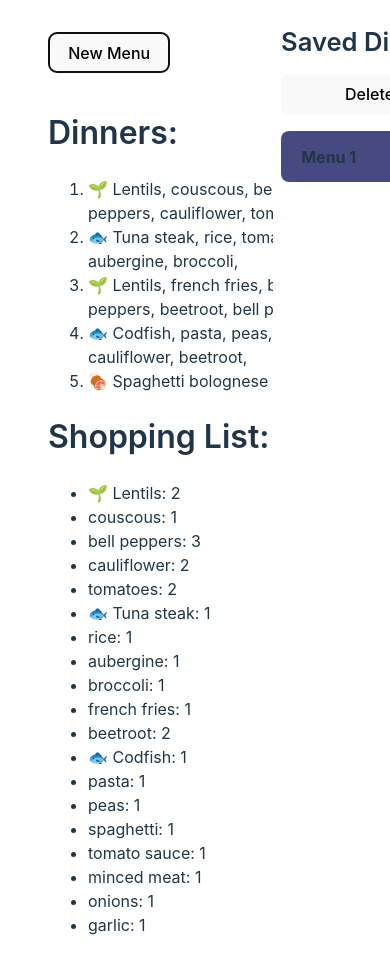
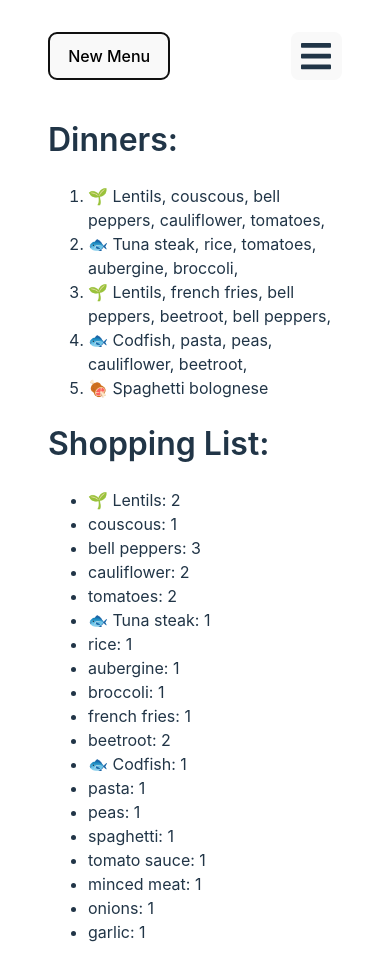
Before and after one commit to jrparente/app-simple-dinners, a React (Vite) app: page / in a window 390 px wide. Both pictures are taken after a click on the button "New Menu". Built offline with nearby package versions, Linux system fonts and the light colour scheme.

Commit message:
Fixed dependencies of the useEffect that sets the showToggle

```diff
--- a/src/App.jsx
+++ b/src/App.jsx
@@ -15,6 +15,7 @@ function App() {
   );
   const [isMobile, setIsMobile] = useState(window.innerWidth < 700);
   const [showSidebar, setShowSidebar] = useState(isMobile && menus.length > 0);
+  const [showToggle, setShowToggle] = useState(isMobile && menus.length > 0);
 
   // Check Window size to apply/remove Responsive Layout and functionalities to components
   useEffect(() => {
@@ -29,9 +30,12 @@ function App() {
   }, [isMobile]);
 
   useEffect(() => {
-    isMobile && menus.length > 0 ? console.log("true") : console.log("false");
-    setShowSidebar(isMobile && menus.length > 0);
+    setShowSidebar(isMobile);
   }, [isMobile]);
+
+  useEffect(() => {
+    setShowToggle(isMobile & (menus.length > 0) ? true : false);
+  }, [menus.length, isMobile]);
 
   // Change Sidebar visibility on button click in Mobile
   function changeShow() {
@@ -134,7 +138,6 @@ function App() {
           clearLocalStorage={clearLocalStorage}
           currentDinnerID={currentDinnerID}
           deleteMenu={deleteMenu}
-          isMobile={isMobile}
           showSidebar={showSidebar}
         />
       )}
@@ -144,7 +147,7 @@ function App() {
           createNewMeal={createNewMeal}
           menu={menus}
           isMobile={isMobile}
-          showSidebar={showSidebar}
+          showToggle={showToggle}
           changeShow={changeShow}
         />
 
--- a/src/components/Header.jsx
+++ b/src/components/Header.jsx
@@ -1,7 +1,10 @@
 import React, { useState, useEffect } from "react";
 
 export default function Header(props) {
-  console.log(props);
+  console.log("isMobile", props.isMobile);
+  console.log("!isMobile", !props.isMobile);
+  console.log("showToggle", props.showToggle);
+
   return (
     <header className="header flex">
       <button onClick={props.createNewMeal}>New Menu</button>
@@ -9,7 +12,7 @@ export default function Header(props) {
         <button
           aria-controls="primary-nav"
           aria-expanded="false"
-          className={`nav-toggle flex ${props.showSidebar ? "" : "hide"}`}
+          className={`nav-toggle flex ${props.showToggle ? "" : "hide"}`}
           onClick={props.changeShow}
         >
           <svg
```
